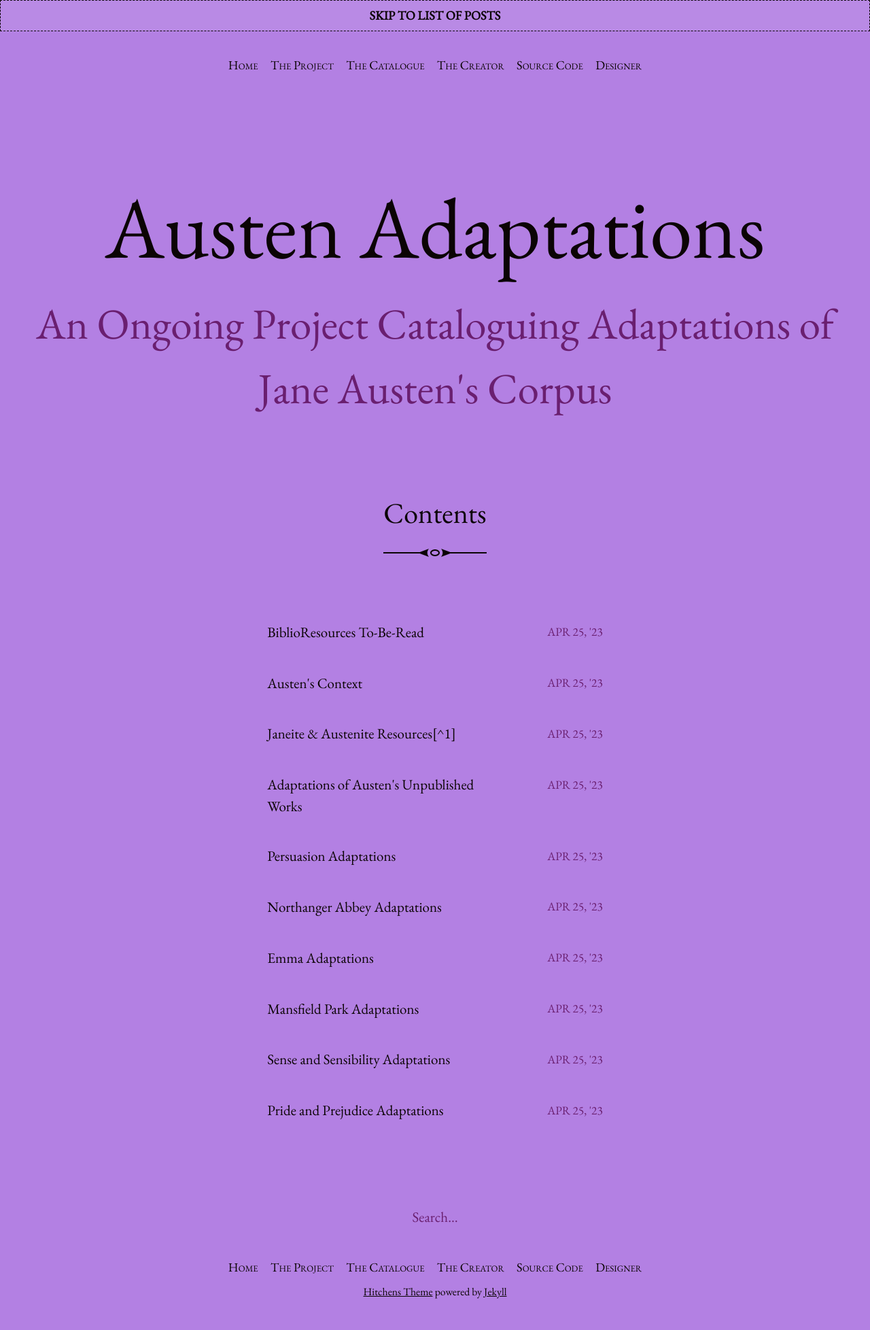
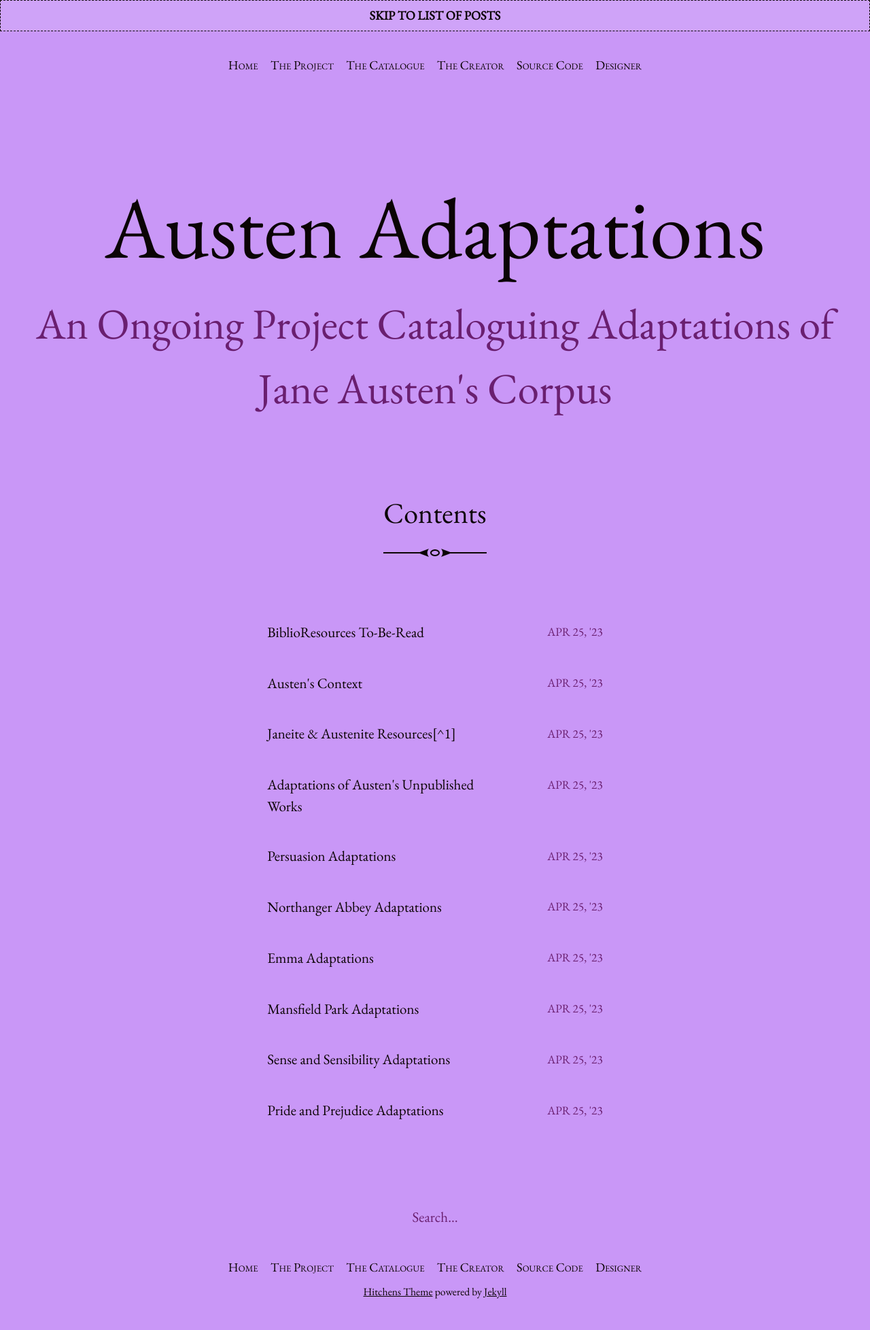
Before and after one commit to imangareeboo/Austen_Adaptations, a Jekyll site: the page built from index.html, in a window 1280 px wide. Shown: the whole page at 68% size. Built offline with Jekyll 4.4.1, drawn with Linux system fonts in a browser that asks for light colours.

Commit message:
Update _variables.scss

```diff
--- a/_sass/_variables.scss
+++ b/_sass/_variables.scss
@@ -1,4 +1,4 @@
-$brand-color:         #b380e3;
+$brand-color:         #c997f7;
 $highlight:           lighten($brand-color, 35%);
 $text-color:          #0b0404;
 $muted-text-color:    #6a1f70;
```
